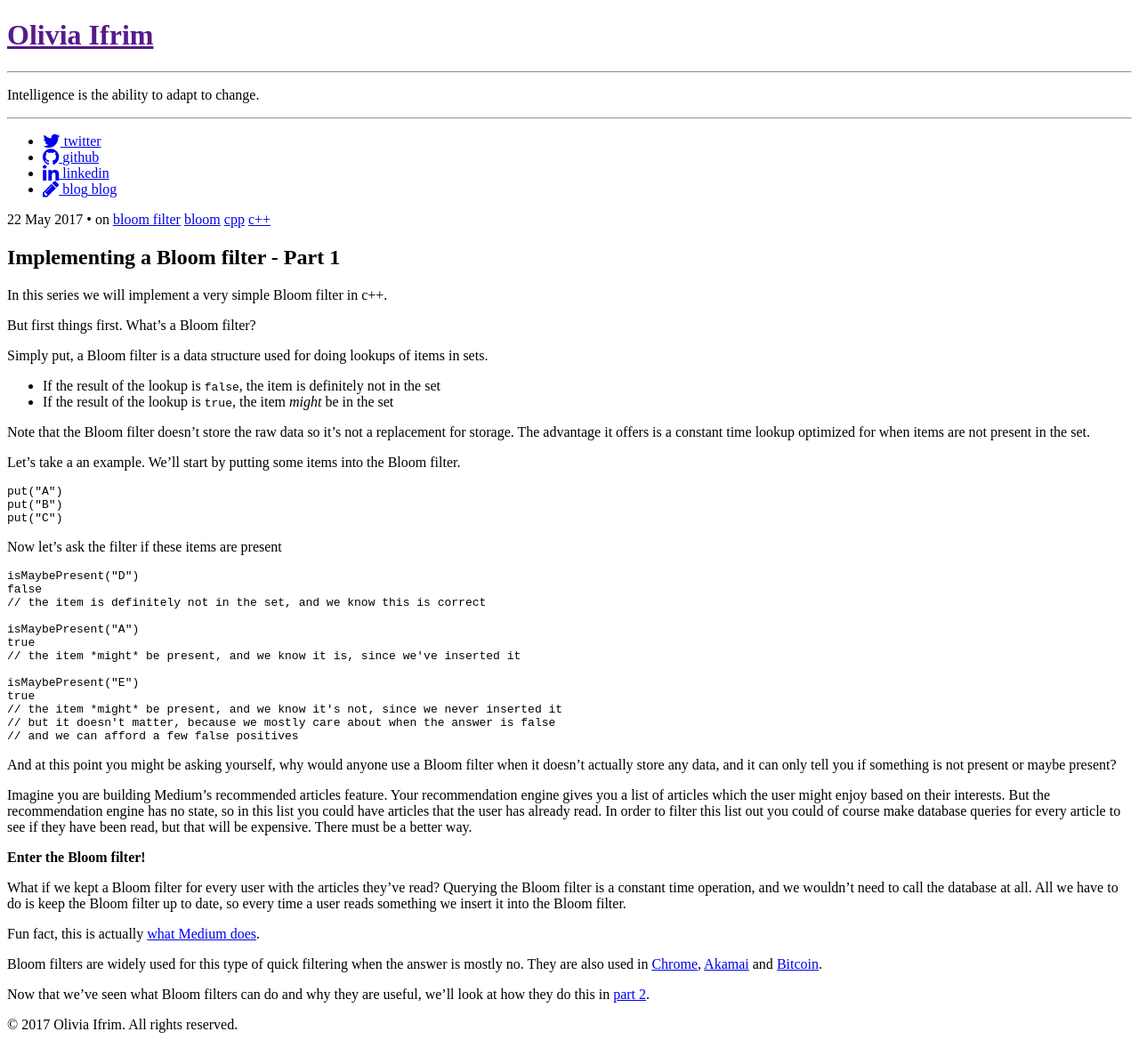
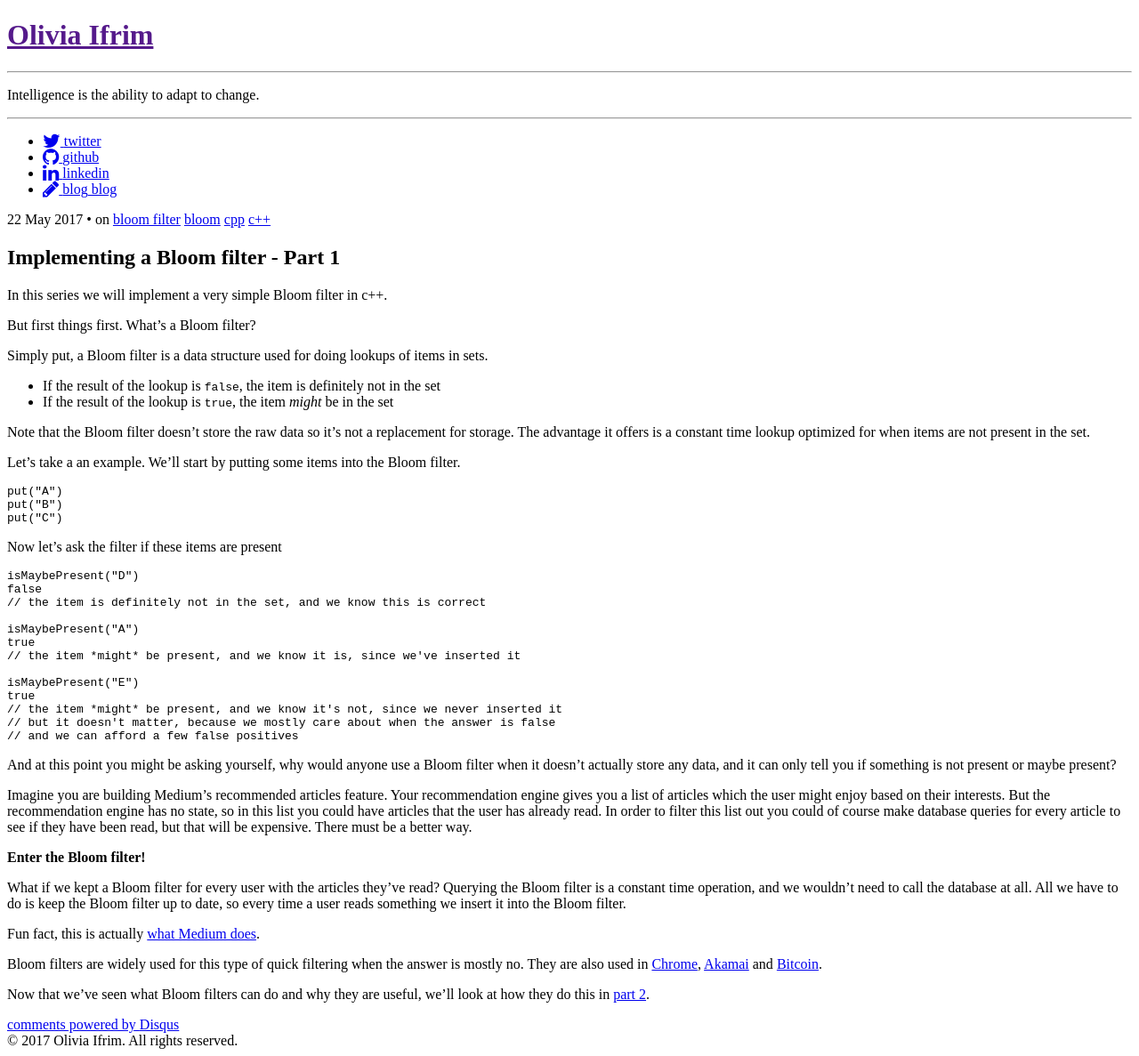
Before and after one commit to olivif/olivif.github.io, a Jekyll site: the page built from _posts/2017-05-22-bloom-filter-part-1.markdown, in a window 1280 px wide. Shown: the whole page at 89% size. Built offline with Jekyll 4.4.1, drawn with Linux system fonts in a browser that asks for light colours; nearby versions of some CDN libraries; comment, search, counter and statistics services are not loaded; some of the changed lines change nothing that is shown.

Commit message:
Enable disqus comments.

```diff
--- a/_config.yml
+++ b/_config.yml
@@ -4,7 +4,7 @@ description: 'Intelligence is the ability to adapt to change.'
 url: 'https://olivif.github.io/'
 baseurl: '/'
 google_analytics: 'UA-99619076-1'
-# disqus_shortname: 'your-disqus-name'
+disqus_shortname: 'olivif'
 
 author:
   name: 'Olivia Ifrim'
```
